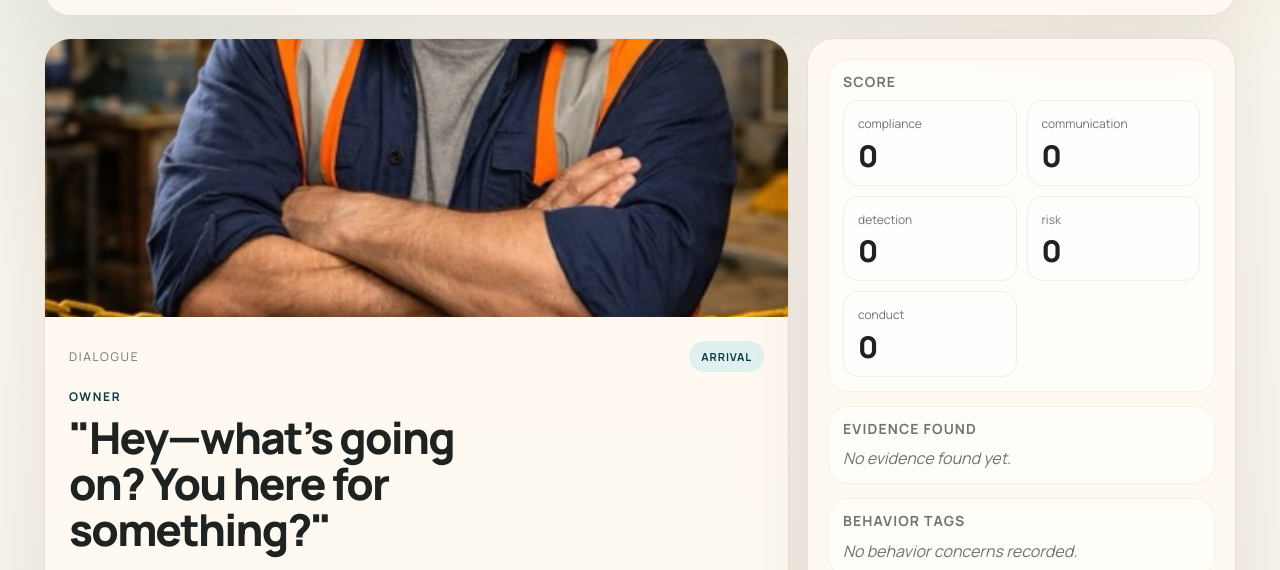
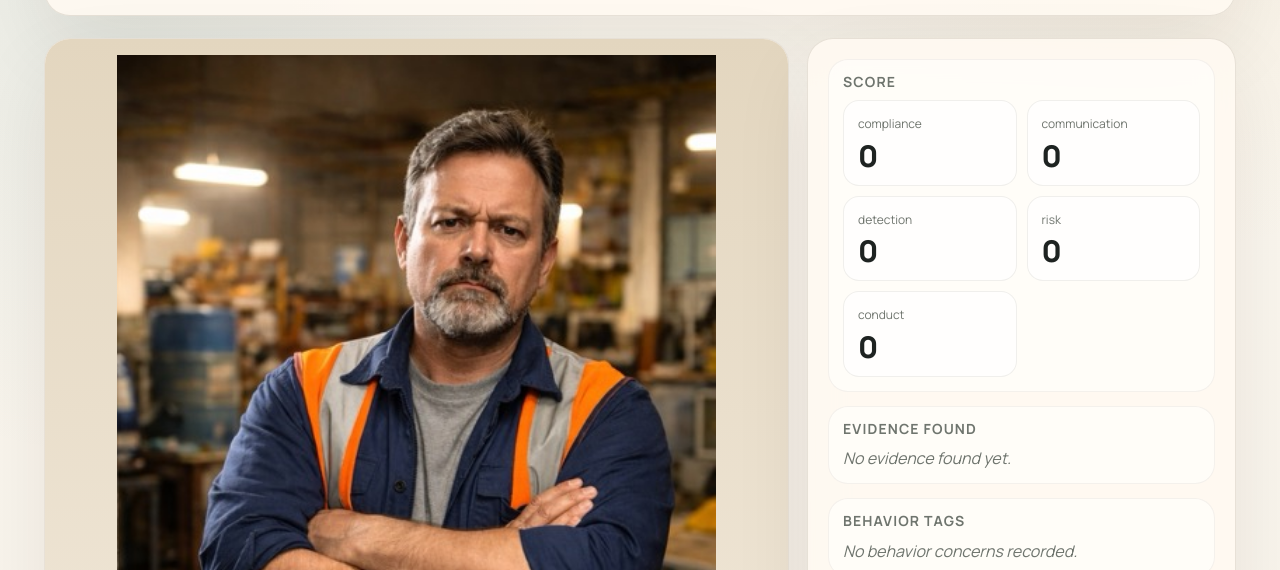
Before and after one commit to flesentine/stormsim, a website: page play.html in a window 1280 px wide. Shown: the part 199-769 px from the top of the page. Drawn offline with Linux system fonts and the light colour scheme.

Commit message:
Fix portrait intro image framing

```diff
--- a/app.js
+++ b/app.js
@@ -149,6 +149,7 @@ function render() {
 
   const audit = node.node_type === "audit_result" ? evaluateAudit(scenario, runtime) : null;
   const imageSrc = getNodeImageSrc(scenario, node);
+  const imageClass = getNodeImageClass(node);
 
   root.innerHTML = `
     <div class="shell">
@@ -170,7 +171,7 @@ function render() {
 
       <main class="layout">
         <section class="panel main-card">
-          ${imageSrc ? `<img class="node-image" src="${escapeHtml(imageSrc)}" alt="${escapeHtml(node.prompt)}">` : ""}
+          ${imageSrc ? `<img class="node-image ${escapeHtml(imageClass)}" src="${escapeHtml(imageSrc)}" alt="${escapeHtml(node.prompt)}">` : ""}
           <div class="node-body">
             <div class="section-label-row">
               <p class="node-kicker">${escapeHtml(node.node_type.replace("_", " "))}</p>
@@ -438,6 +439,14 @@ function getNodeImageSrc(scenario, node) {
   return `./${resolvedName}`;
 }
 
+function getNodeImageClass(node) {
+  if (node.image_id === "img_owner_blocking_entry.jpg") {
+    return "node-image-portrait";
+  }
+
+  return "";
+}
+
 function getNodeBadgeLabel(node) {
   if (node.node_type === "audit_result") {
     return "Final audit";
--- a/play.html
+++ b/play.html
@@ -145,6 +145,14 @@
         aspect-ratio: 16 / 6;
         object-fit: cover;
         background: #e6ddd0;
+      }
+      .node-image-portrait {
+        aspect-ratio: 4 / 5;
+        object-fit: contain;
+        object-position: center top;
+        background:
+          linear-gradient(180deg, #e3d6bf 0%, #f4ecdf 100%);
+        padding: 16px;
       }
       .node-body {
         padding: 24px;
@@ -448,6 +456,9 @@
         .dialogue-quote {
           max-width: none;
         }
+        .node-image-portrait {
+          aspect-ratio: 3 / 4;
+        }
       }
     </style>
   </head>
@@ -458,6 +469,6 @@
         <h1>Loading scenario…</h1>
       </section>
     </div>
-    <script type="module" src="./app.js?v=20260410h"></script>
+    <script type="module" src="./app.js?v=20260411a"></script>
   </body>
 </html>
```
Also changed, not shown: index.html (+9 -1 lines).
